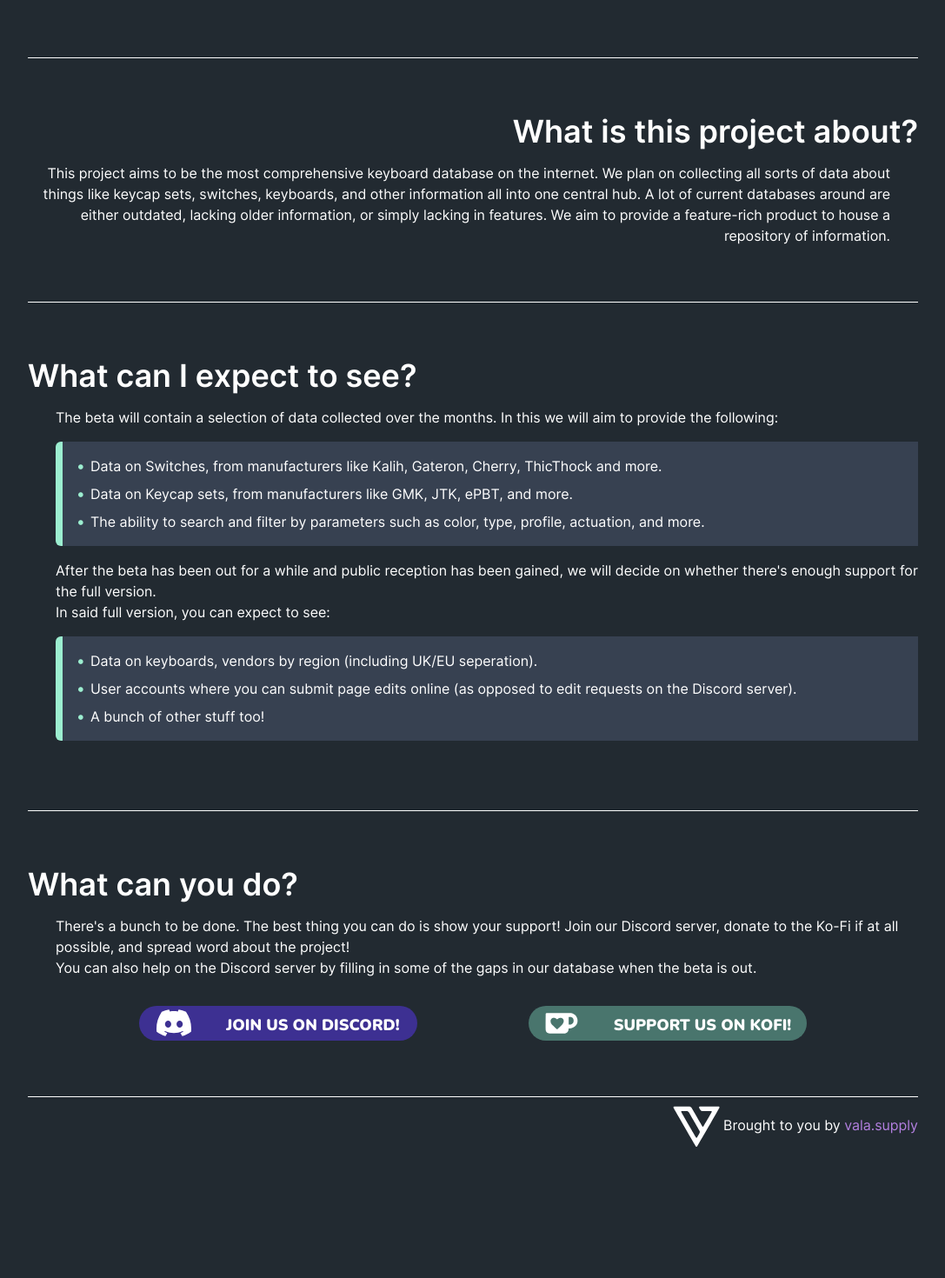
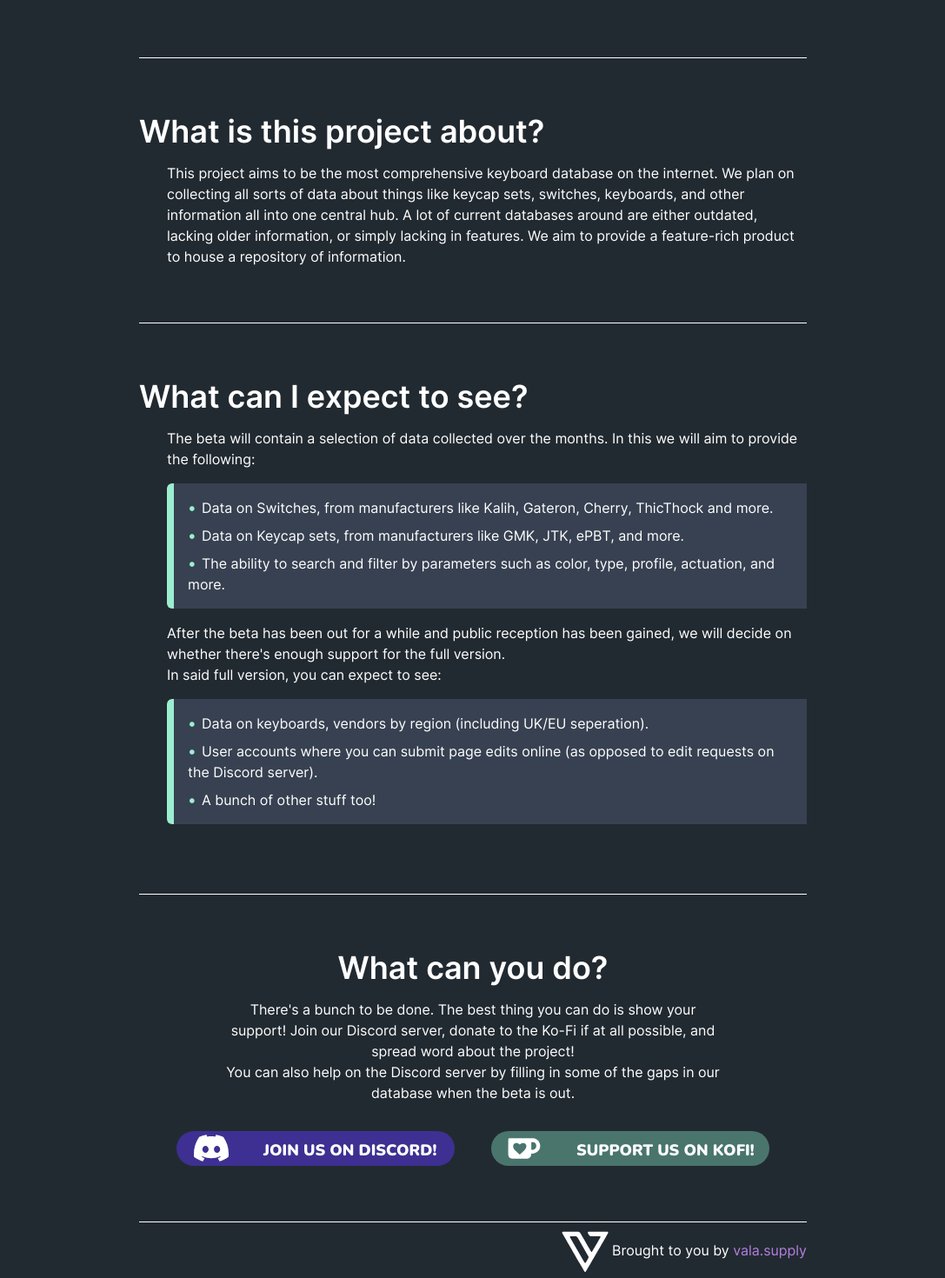
Before and after one commit to TONYCRE8/kbwiki-frontend, a Next.js app: page / in a window 1280 px wide. Shown: the part 580-2050 px from the top of the page at 87% size, without its empty margins (96-1183 px from the left). Before the commit the page ends 1906 px from the top, so only its background shows below. Built offline with nearby package versions, Linux system fonts and the light colour scheme.

Commit message:
add xl responsiveness

```diff
--- a/components/footer.js
+++ b/components/footer.js
@@ -3,7 +3,7 @@ import ValaIcon from "../public/vala"
 
 function Footer() {
     return (
-        <div className="my-0 mx-auto w-4/5">
+        <div className="my-0 mx-auto xl:w-3/5 w-4/5">
             <hr style={{borderColor: "var(--text-color)"}}></hr>
             <div className="flex items-center md:justify-end justify-center">
                 <div style={{fill: "var(--text-color)"}}>
--- a/package.json
+++ b/package.json
@@ -9,7 +9,6 @@
     "lint": "next lint"
   },
   "dependencies": {
-    "gsap": "^3.7.1",
     "next": "11.0.1",
     "react": "17.0.2",
     "react-dom": "17.0.2"
--- a/pages/index.js
+++ b/pages/index.js
@@ -30,8 +30,8 @@ export default function Home() {
         </div>
         <div className="md:ml-8 mt-4">
           <h1 className="uppercase md:text-6xl md:mb-8 mb-4 tracking-wider md:text-left text-center">Coming Soon!</h1>
-          <div className="border-l-8 border-solid rounded-md" style={{borderColor: "var(--primary-color)"}}>
-            <p className="p-4" style={{background: "var(--bg-accent)"}}>We&apos;re working hard on building this site.<br/>More details will be released soon.</p>
+          <div className="border-l-8 border-solid rounded-l-md my-4" style={{borderColor: "var(--primary-color)", background: "var(--bg-accent)"}}>
+            <p className="p-4">We&apos;re working hard on building this site.<br/>More details will be released soon.</p>
           </div>
           <a href="https://discord.gg/hM9BQ5mmsu" className="w-80 h-10 mt-16 flex justify-center rounded-full bg-purple-dark">
               <div className="w-10 pt-1 mr-10">
@@ -41,17 +41,17 @@ export default function Home() {
           </a>
         </div>
       </section>
-      <hr className="w-4/5 my-16" style={{borderColor: "var(--text-color)"}}></hr>
-      <section className="flex flex-col w-4/5 justify-end items-end">
-        <h2 className="text-4xl md:text-right text-center mb-4">What is this project about?</h2>
-        <p className="md:text-right text-left md:mr-8">
+      <hr className="xl:w-3/5 w-4/5 my-16" style={{borderColor: "var(--text-color)"}}></hr>
+      <section className="flex flex-col xl:w-3/5 w-4/5">
+        <h2 className="text-4xl md:text-left text-center mb-4">What is this project about?</h2>
+        <p className="text-left md:ml-8">
           This project aims to be the most comprehensive keyboard database on the internet.
           We plan on collecting all sorts of data about things like keycap sets, switches, keyboards, and other information all into one central hub.
           A lot of current databases around are either outdated, lacking older information, or simply lacking in features. We aim to provide a feature-rich product to house a repository of information.
         </p>
       </section>
-      <hr className="w-4/5 my-16" style={{borderColor: "var(--text-color)"}}></hr>
-      <section className="flex flex-col w-4/5 justify-start items-start">
+      <hr className="xl:w-3/5 w-4/5 my-16" style={{borderColor: "var(--text-color)"}}></hr>
+      <section className="flex flex-col xl:w-3/5 w-4/5">
         <h2 className="text-4xl md:text-left text-center mb-4">What can I expect to see?</h2>
         <div className="md:ml-8">
           <p>The beta will contain a selection of data collected over the months. In this we will aim to provide the following:</p>
@@ -62,7 +62,7 @@ export default function Home() {
               <li>The ability to search and filter by parameters such as color, type, profile, actuation, and more.</li>
             </ul>
           </div>
-          <p>After the beta has been out for a while and public reception has been gained, we will decide on whether there's enough support for the full version.<br />
+          <p>After the beta has been out for a while and public reception has been gained, we will decide on whether there&apos;s enough support for the full version.<br />
           In said full version, you can expect to see:</p>
           <div className="border-l-8 border-solid rounded-l-md my-4" style={{borderColor: "var(--primary-color)", background: "var(--bg-accent)"}}>
             <ul className="p-4">
@@ -73,13 +73,13 @@ export default function Home() {
           </div>
         </div>
       </section>
-      <hr className="w-4/5 my-16" style={{borderColor: "var(--text-color)"}}></hr>
-      <section className="flex flex-col w-4/5 mb-8 justify-start items-start">
-        <h2 className="text-4xl md:text-left text-center mb-4">What can you do?</h2>
-        <p className=" md:ml-8">
-          There's a bunch to be done. The best thing you can do is show your support! Join our Discord server, donate to the Ko-Fi if at all possible, and spread word about the project!
+      <hr className="xl:w-3/5 w-4/5 my-16" style={{borderColor: "var(--text-color)"}}></hr>
+      <section className="flex flex-col xl:w-3/5 w-4/5 mb-8 justify-center items-center">
+        <h2 className="text-4xl text-center mb-4">What can you do?</h2>
+        <p className="text-center md:w-3/4">
+          There&apos;s a bunch to be done. The best thing you can do is show your support! Join our Discord server, donate to the Ko-Fi if at all possible, and spread word about the project!
         </p>
-        <p className="md:ml-8">
+        <p className="text-center md:w-3/4">
           You can also help on the Discord server by filling in some of the gaps in our database when the beta is out.
         </p>
         <div className="flex md:flex-row flex-col md:my-8 my-4 mb-8 justify-evenly items-center w-full">
```
Also changed, not shown: 1 other file (tests, documents, lock files or other folders).
